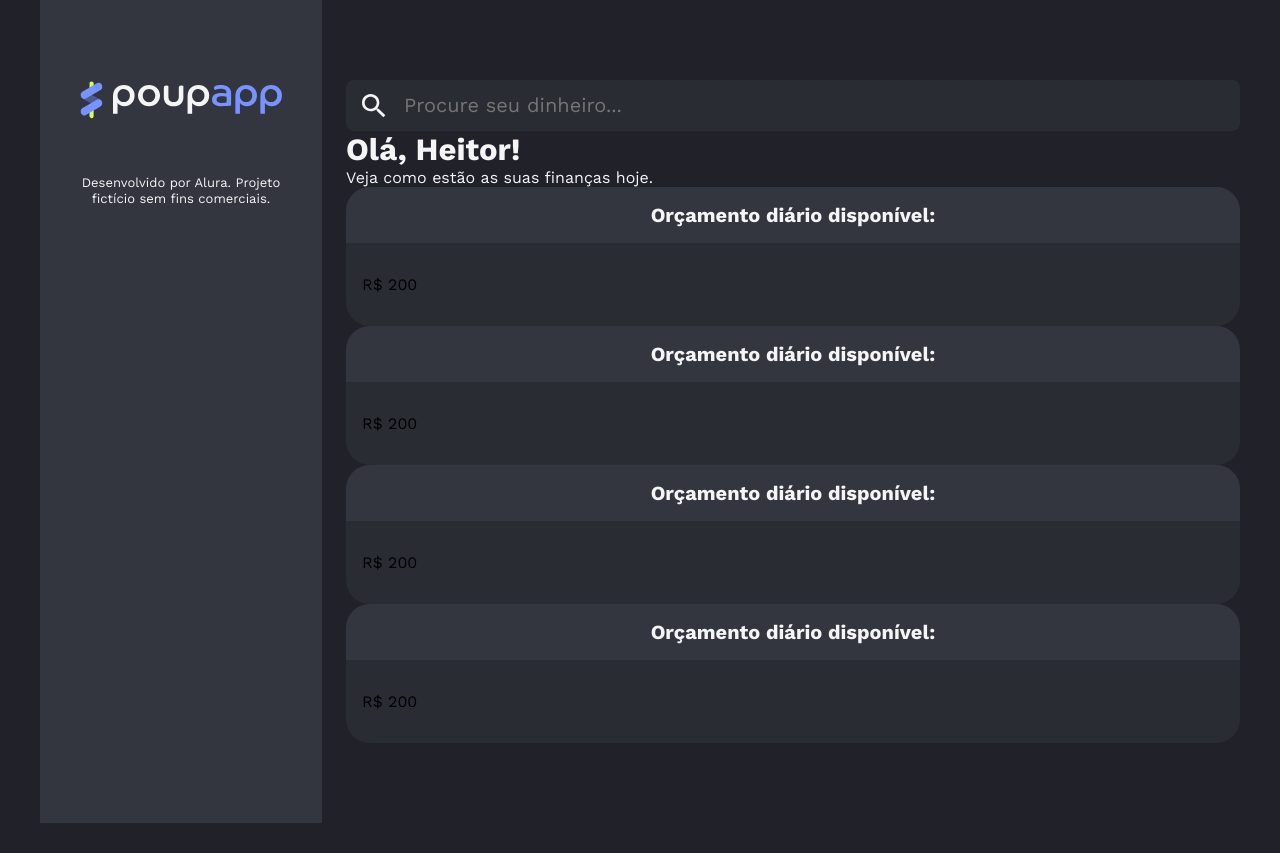
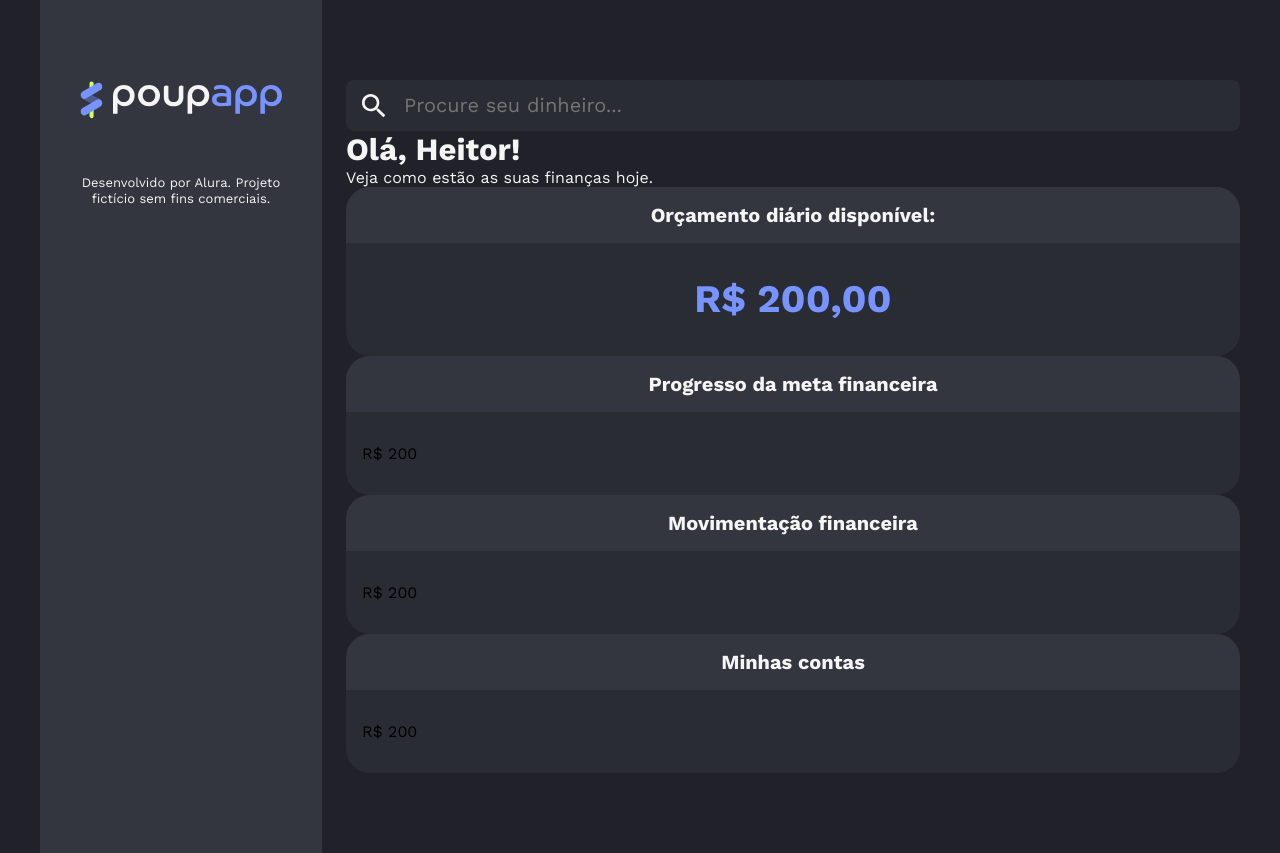
Before and after one commit to Heitor2911/PoupApp, a React (Vite) app: page / in a window 1280 px wide. Before the commit the page ends 823 px from the top, so only its background shows below. Built offline with nearby package versions, Linux system fonts and the light colour scheme.

Commit message:
add daily budget card

```diff
--- a/src/App.jsx
+++ b/src/App.jsx
@@ -4,6 +4,7 @@
 import { SearchInput } from './components/SearchInput'
 import { Typography } from './components/Typography'
 import Card from './components/Card'
+import { DailyBudget } from './components/DailyBudget'
 
 function App() {
   return (
@@ -25,12 +26,12 @@
               Orçamento diário disponível:
             </Card.Header>
             <Card.Body>
-              R$ 200
+              <DailyBudget value={200} />
             </Card.Body>
           </Card>
           <Card>
             <Card.Header>
-              Orçamento diário disponível:
+              Progresso da meta financeira
             </Card.Header>
             <Card.Body>
               R$ 200
@@ -38,7 +39,7 @@
           </Card>
           <Card>
             <Card.Header>
-              Orçamento diário disponível:
+              Movimentação financeira
             </Card.Header>
             <Card.Body>
               R$ 200
@@ -46,7 +47,7 @@
           </Card>
           <Card>
             <Card.Header>
-              Orçamento diário disponível:
+              Minhas contas
             </Card.Header>
             <Card.Body>
               R$ 200
--- /dev/null
+++ b/src/components/DailyBudget/dailybudget.module.css
@@ -0,0 +1,8 @@
+.dailybudget {
+    color: var(--primary-highlight);
+    text-align: center;
+    font-size: 39px;
+    font-weight: 700;
+    line-height: 125%;
+    margin: 0;
+}
--- /dev/null
+++ b/src/components/DailyBudget/index.jsx
@@ -0,0 +1,11 @@
+import styles from './dailybudget.module.css'
+
+const formater =  new Intl.NumberFormat("pt-BR", { style: "currency", currency: "BRL" })
+
+export const DailyBudget = ({ value }) => {
+    return (
+        <p className={styles.dailybudget}>
+            {formater.format(value)}
+        </p>
+    )
+}
```
